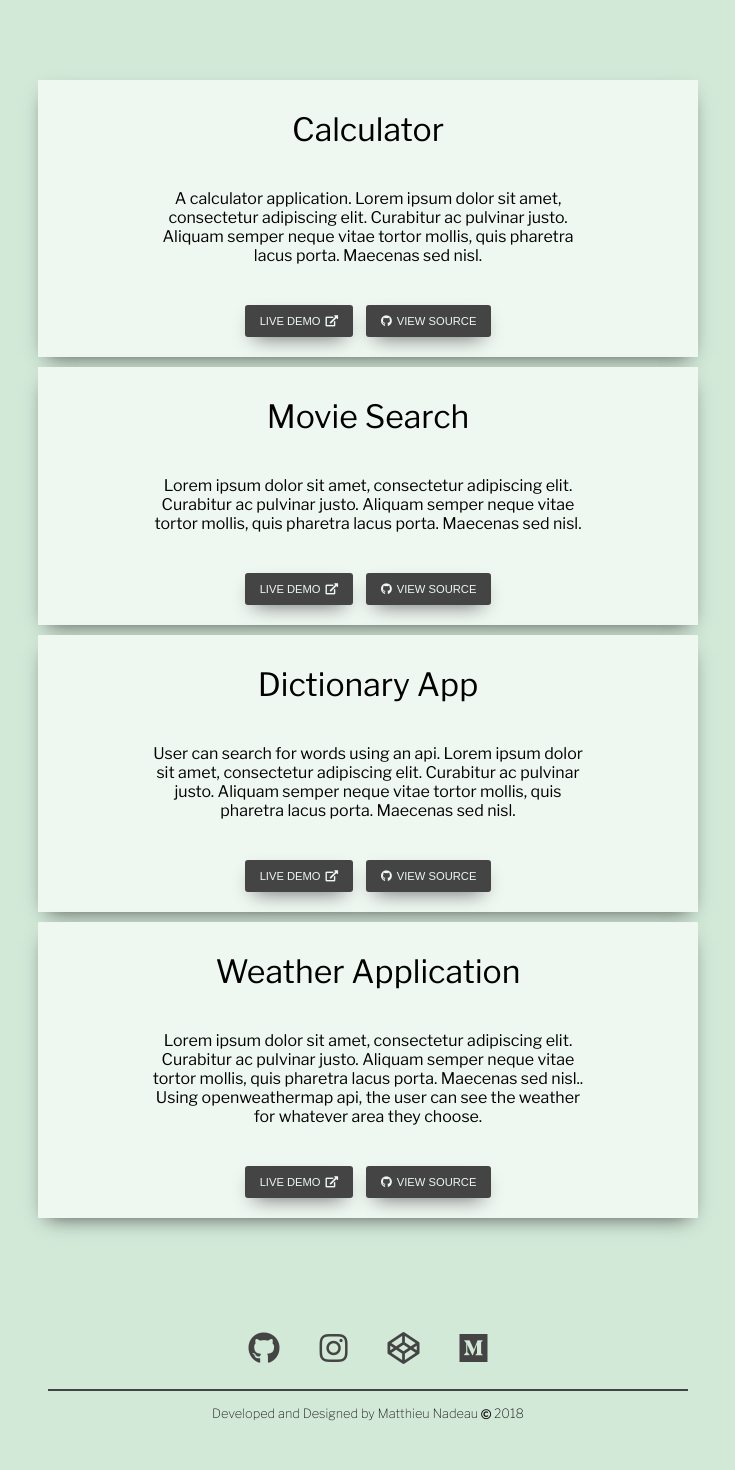
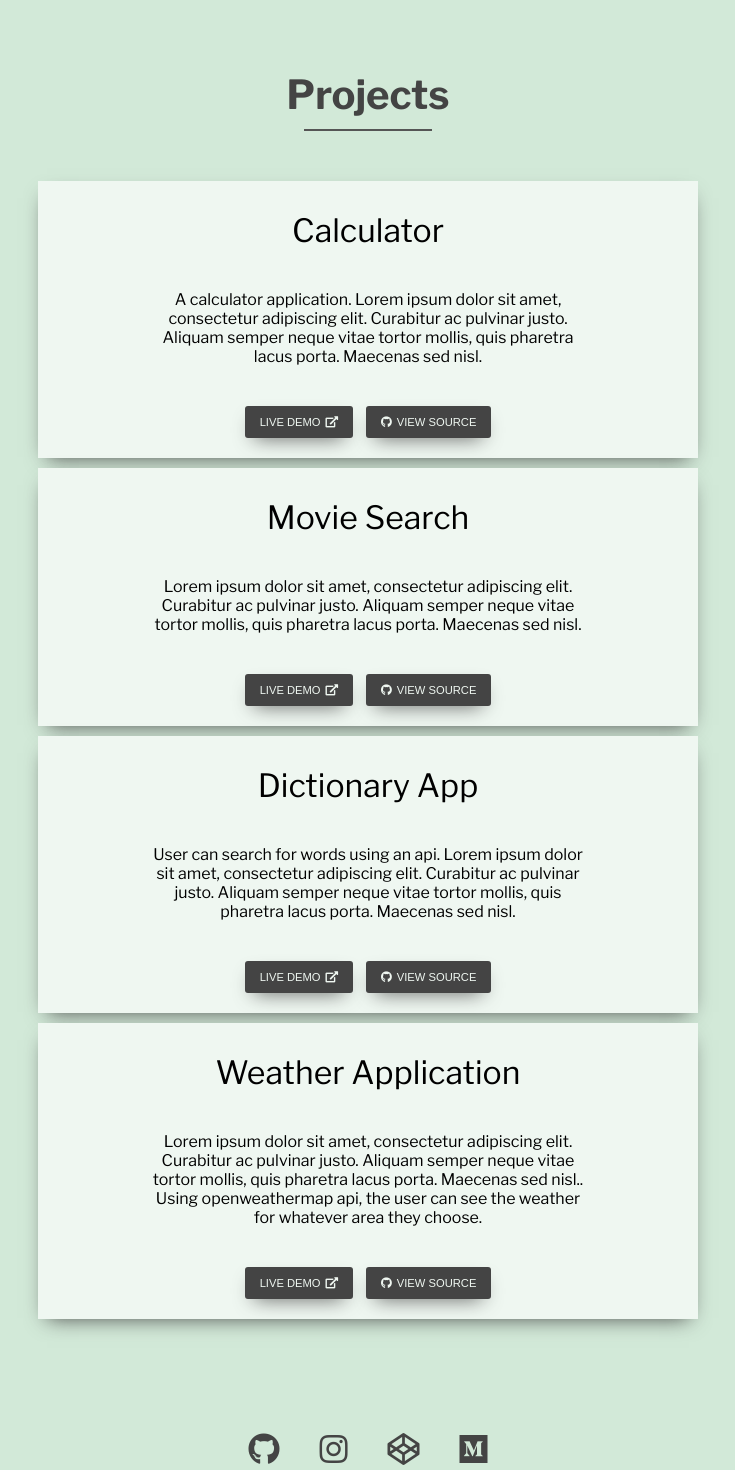
Before and after one commit to MatthieuNadeau96/My-Portfolio, a React (Create React App) app: page / in a window 1280 px wide. Shown: the part 760-2230 px from the top of the page, without its empty margins (272-1007 px from the left). Built offline with nearby package versions, Linux system fonts and the light colour scheme; the HTML template or start-up script is replaced by a standard one.

Commit message:
added more style changes

```diff
--- a/src/App.css
+++ b/src/App.css
@@ -84,7 +84,7 @@
 .navMenu li a {
   text-decoration: none;
   display: block;
-  background-color: #D2E9D8;
+  background-color: #eff7f1;
   color: #444444;
   font-weight: 600;
   width: 100%;
@@ -108,6 +108,20 @@
 
 /* PROJECT SECTION */
 
+
+.project-title {
+  color: #444;
+  font-size: 2.5em;
+  margin-top: 0;
+  font-weight: bold;
+}
+
+.project-underline {
+  width: 10%;
+  margin: 10px auto;
+  border-top: 2px solid #555;
+  margin-bottom: 50px;
+}
 
 .project-section {
   padding: 30px 0;
@@ -202,7 +216,7 @@
 
 
 .contact-section {
-  padding: 50px 0;
+  padding: 50px 0 0 0;
   background-color: #D2E9D8;
   text-align: center;
   width: 100%;
@@ -235,17 +249,22 @@
   font-size: 2em;
   text-decoration: none;
   color: #444;
+  transition: 250ms;
+}
+
+.social-links ul a:hover {
+  opacity: .8;
 }
 
 .contact-underline {
-  width: 50%;
+  width: 10%;
   margin: auto;
-  border-top: 2px solid #444;
+  border-top: 2px solid #555;
 }
 
 .signature {
   font-size: .8em;
-  margin: 0;
+  margin: 10px 0 5pz 0;
   padding: 15px 0;
   font-weight: 100;
 }
--- a/src/components/LandingPage/_LandingPage.js
+++ b/src/components/LandingPage/_LandingPage.js
@@ -10,6 +10,8 @@ class LandingPage extends Component {
   state = {
     navBarOpen: false
   }
+
+  // TODO: thinking about dumping the navmenu idea and just adding up and down arrows to navigate.
 
   navToggle = () => {
     this.setState((prevState) => {
--- a/src/components/ProjectPage/_ProjectPage.js
+++ b/src/components/ProjectPage/_ProjectPage.js
@@ -7,6 +7,8 @@ class ProjectPage extends Component {
   render() {
     return (
       <div className="project-section">
+        <div className="project-title">Projects</div>
+        <div className="project-underline"/>
         <ProjectCard
           cardTitle="Calculator"
           cardInfo="A calculator application. Lorem ipsum dolor sit amet, consectetur adipiscing elit. Curabitur ac pulvinar justo. Aliquam semper neque vitae tortor mollis, quis pharetra lacus porta. Maecenas sed nisl."
```
